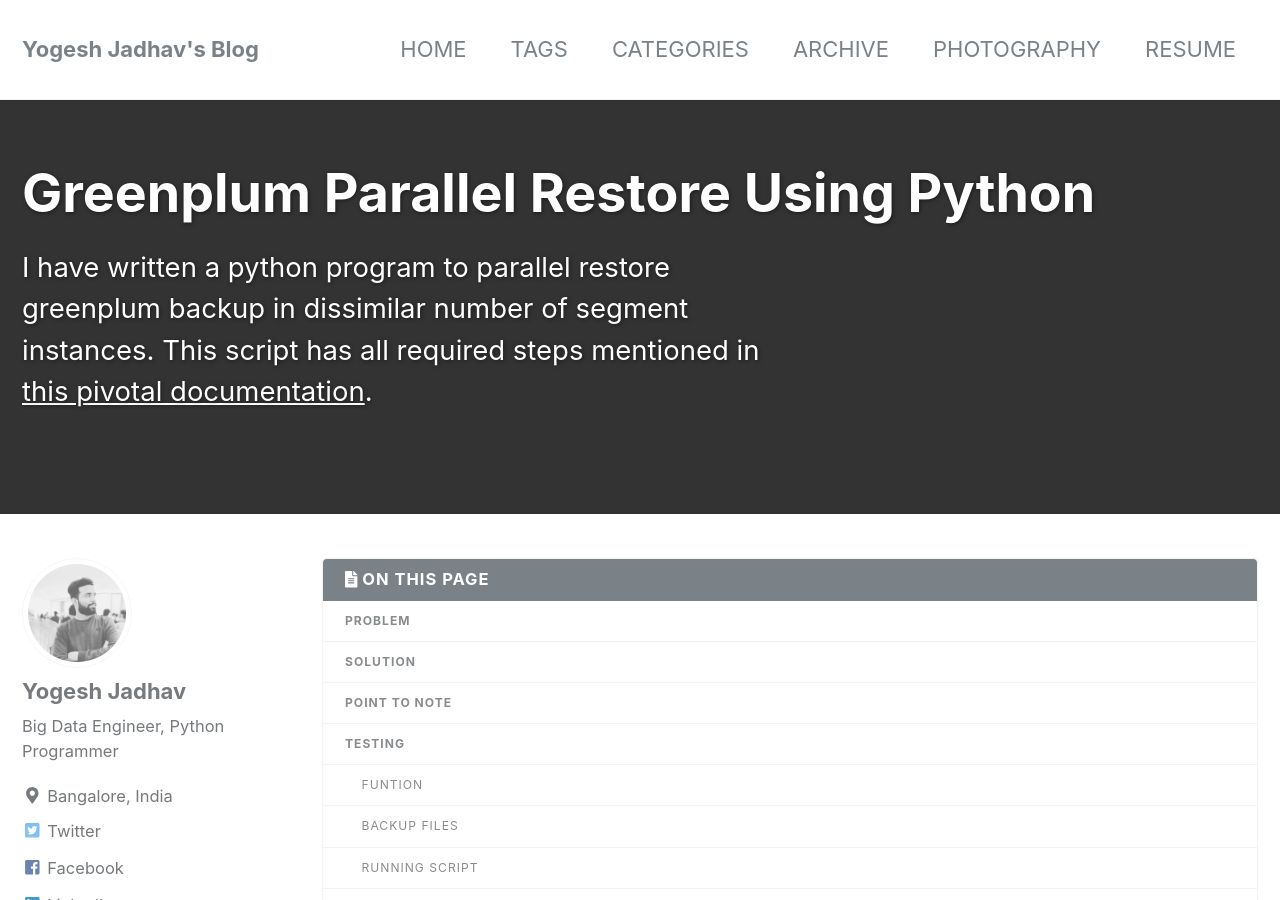
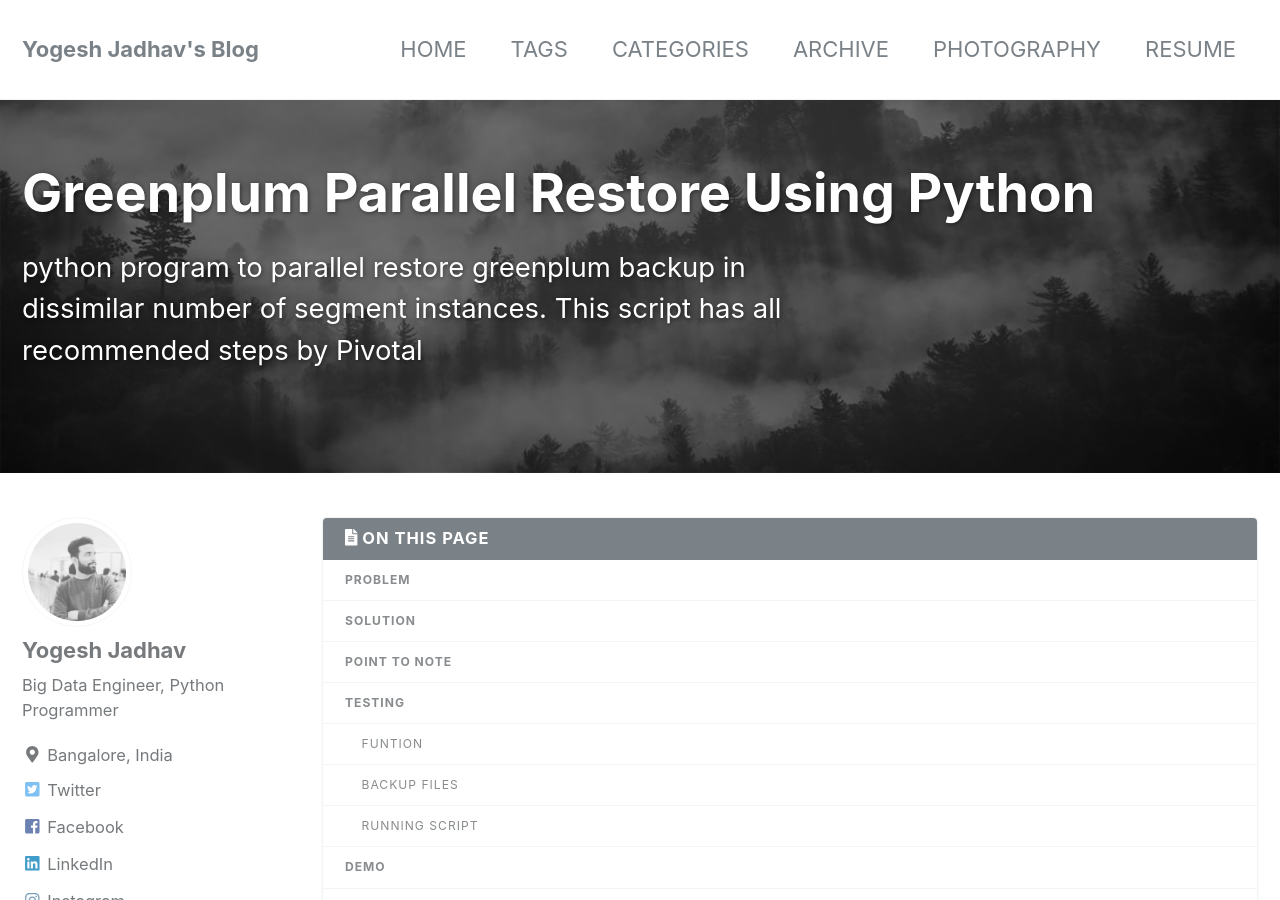
Before and after one commit to pgyogesh/blog, a Jekyll site: the page built from _posts/2108-03-20-parallel-restore-using-python.md, in a window 1280 px wide and 900 px high. Built offline with Jekyll 4.4.1, drawn with Linux system fonts in a browser that asks for light colours; nearby versions of some CDN libraries; some of the changed lines change nothing that is shown.

Commit message:
Update 2108-03-20-parallel-restore-using-python.md

```diff
--- a/_posts/2108-03-20-parallel-restore-using-python.md
+++ b/_posts/2108-03-20-parallel-restore-using-python.md
@@ -1,7 +1,10 @@
 ---
 layout: single
+
+excerpt: "python program to parallel restore greenplum backup in dissimilar number of segment instances. This script has all recommended steps by Pivotal"
 header:
-  overlay_color: "#333"
+  overlay_image: /images/unsplash-image-1.jpg
+  overlay_filter: 0.5
 title:  "Greenplum Parallel Restore Using Python"
 date:   2018-03-20 10:10:00 +0800
 categories: Greenplum Python
```
